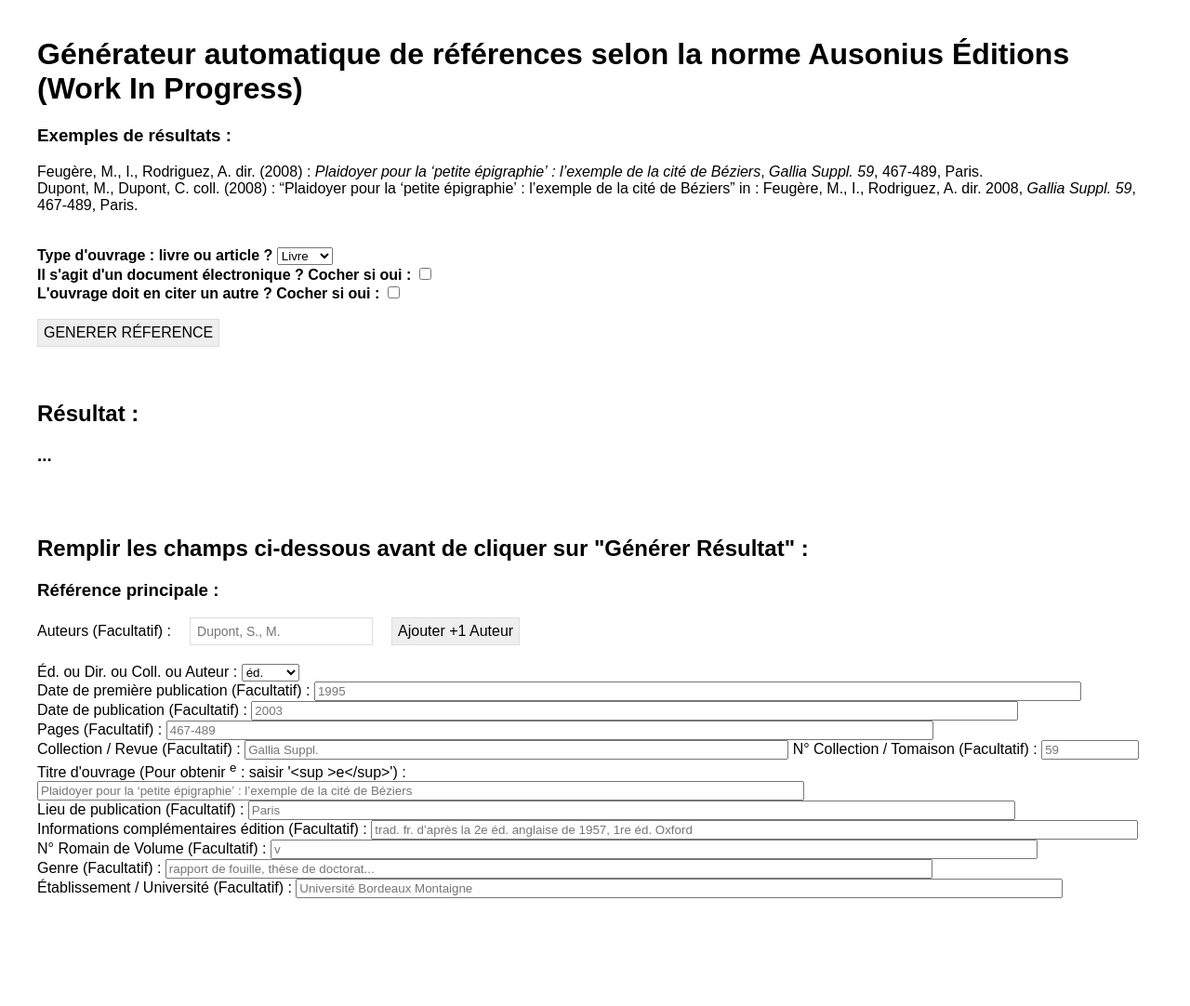
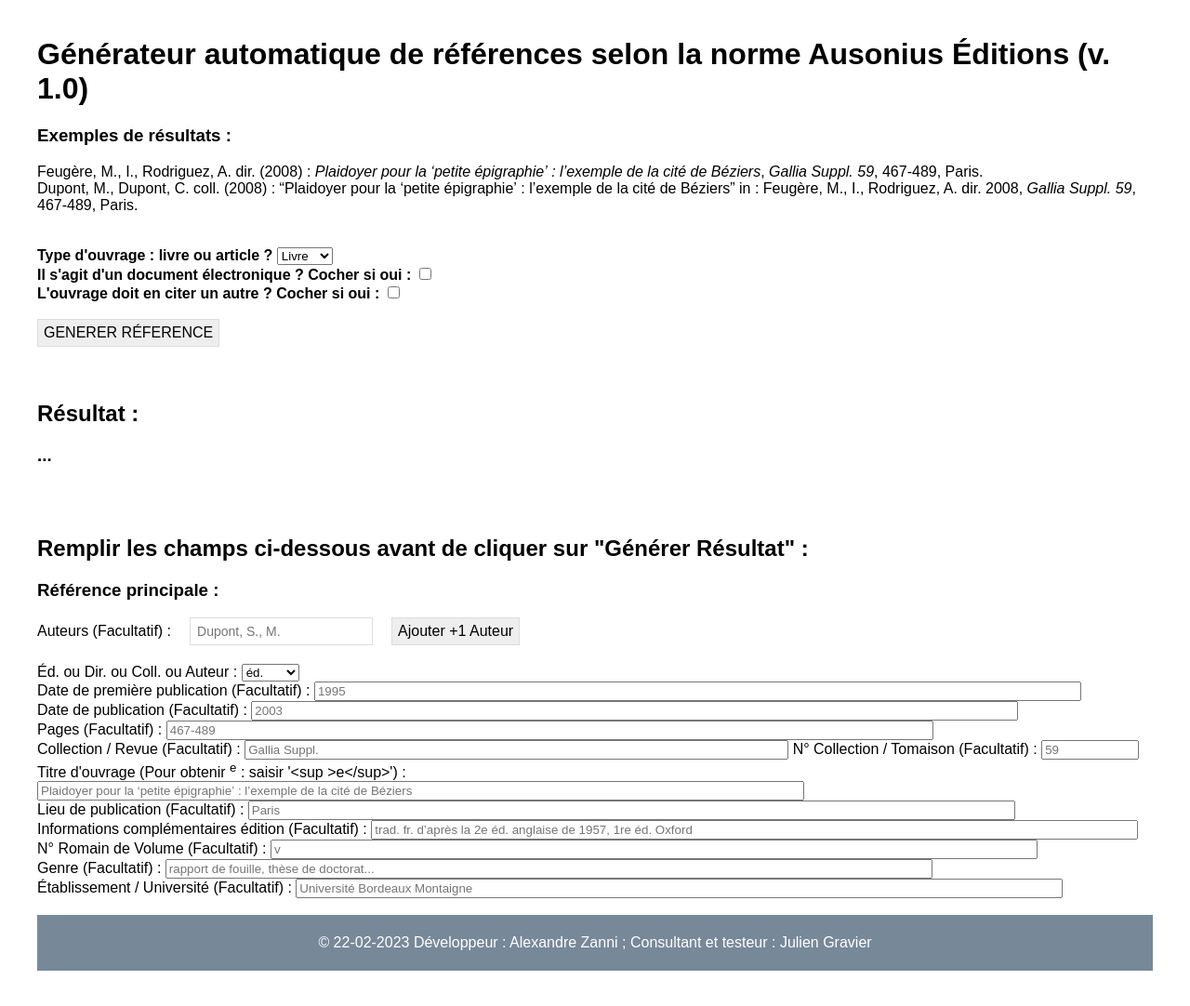
Before and after one commit to zanniadevweb/bibliographicReferenceTool, a plain HTML site: page index.html in a window 1280 px wide. Shown: the whole page at 93% size. Before the commit the page ends 1024 px from the top, so only its background shows below. Drawn offline with Linux system fonts and the light colour scheme.

Commit message:
Add files via upload

```diff
--- a/index.html
+++ b/index.html
@@ -38,9 +38,17 @@
 	  text-align: center;
 	}
 
+	footer {
+    display: flex;
+    justify-content: center;
+    padding: 5px;
+    background-color: lightslategray;
+    color: #fff;
+	}
+
 	</style>
 
-		<h1>Générateur automatique de références selon la norme Ausonius Éditions (Work In Progress)</h1>
+		<h1>Générateur automatique de références selon la norme Ausonius Éditions (v. 1.0)</h1>
 		<h3> Exemples de résultats :</h3>
 		Feugère, M., I., Rodriguez, A. dir. (2008)&nbsp;: <i>Plaidoyer pour la ‘petite épigraphie’&nbsp;: l’exemple de la cité de Béziers</i>, <i>Gallia Suppl. 59</i>, 467-489, Paris.
 		</br>
@@ -612,4 +620,7 @@
   <script src="assets/js/multi-input.js"></script>
 
 	</body>
+	<footer>
+		<p>© 22-02-2023 Développeur : Alexandre Zanni ; Consultant et testeur : Julien Gravier</p>
+	</footer>
 </html>
```
